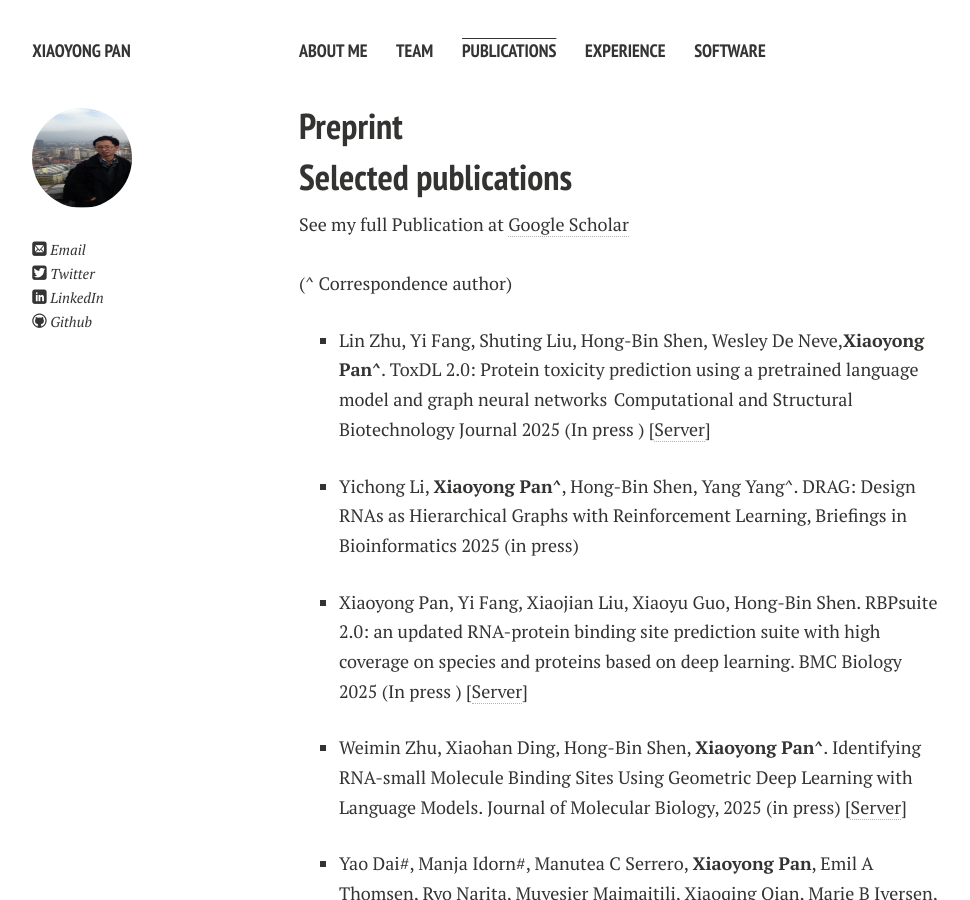
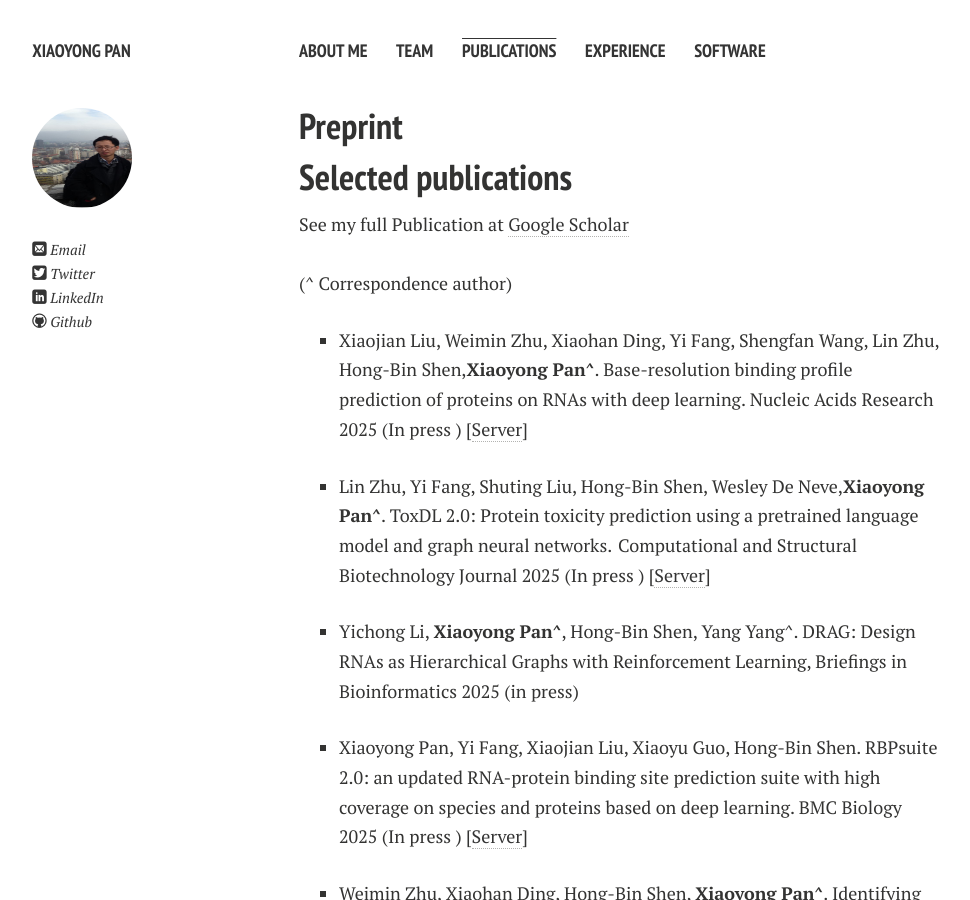
Before and after one commit to xypan1232/xypan1232.github.io, a Jekyll site: the page built from publications.md, in a window 1280 px wide and 900 px high. Shown: the whole window, without its empty margins (21-991 px from the left). Built offline with Jekyll 4.4.1, drawn with Linux system fonts in a browser that asks for light colours; nearby versions of some CDN libraries; Markdown is read by kramdown in place of the engine named in the settings.

Commit message:
Update publications.md

```diff
--- a/publications.md
+++ b/publications.md
@@ -11,7 +11,9 @@ title: Publications
 See my full Publication at <a href="https://scholar.google.com/citations?user=fjbCfj8AAAAJ">Google Scholar</a> <br><br>
 (^ Correspondence author) <br>
 <ul>
-<li><p>Lin Zhu, Yi Fang, Shuting Liu, Hong-Bin Shen, Wesley De Neve,<b>Xiaoyong Pan^</b>. ToxDL 2.0: Protein toxicity prediction using a pretrained language model and graph neural networks  Computational and Structural Biotechnology Journal 2025 (In press )  [<a href="http://www.csbio.sjtu.edu.cn/bioinf/ToxDL2/">Server</a>]</p>
+<li><p>Xiaojian Liu, Weimin Zhu, Xiaohan Ding,  Yi Fang,  Shengfan Wang,  Lin Zhu, Hong-Bin Shen,<b>Xiaoyong Pan^</b>. Base-resolution binding profile prediction of proteins on RNAs with deep learning. Nucleic Acids Research 2025 (In press )  [<a href="http://www.csbio.sjtu.edu.cn/bioinf/iDeepB/">Server</a>]</p>
+</li>
+<li><p>Lin Zhu, Yi Fang, Shuting Liu, Hong-Bin Shen, Wesley De Neve,<b>Xiaoyong Pan^</b>. ToxDL 2.0: Protein toxicity prediction using a pretrained language model and graph neural networks.  Computational and Structural Biotechnology Journal 2025 (In press )  [<a href="http://www.csbio.sjtu.edu.cn/bioinf/ToxDL2/">Server</a>]</p>
 </li>
 <li><p>
 Yichong Li, <b>Xiaoyong Pan^</b>, Hong-Bin Shen, Yang Yang^. DRAG: Design RNAs as Hierarchical Graphs with Reinforcement Learning, Briefings in Bioinformatics 2025 (in press)
```
